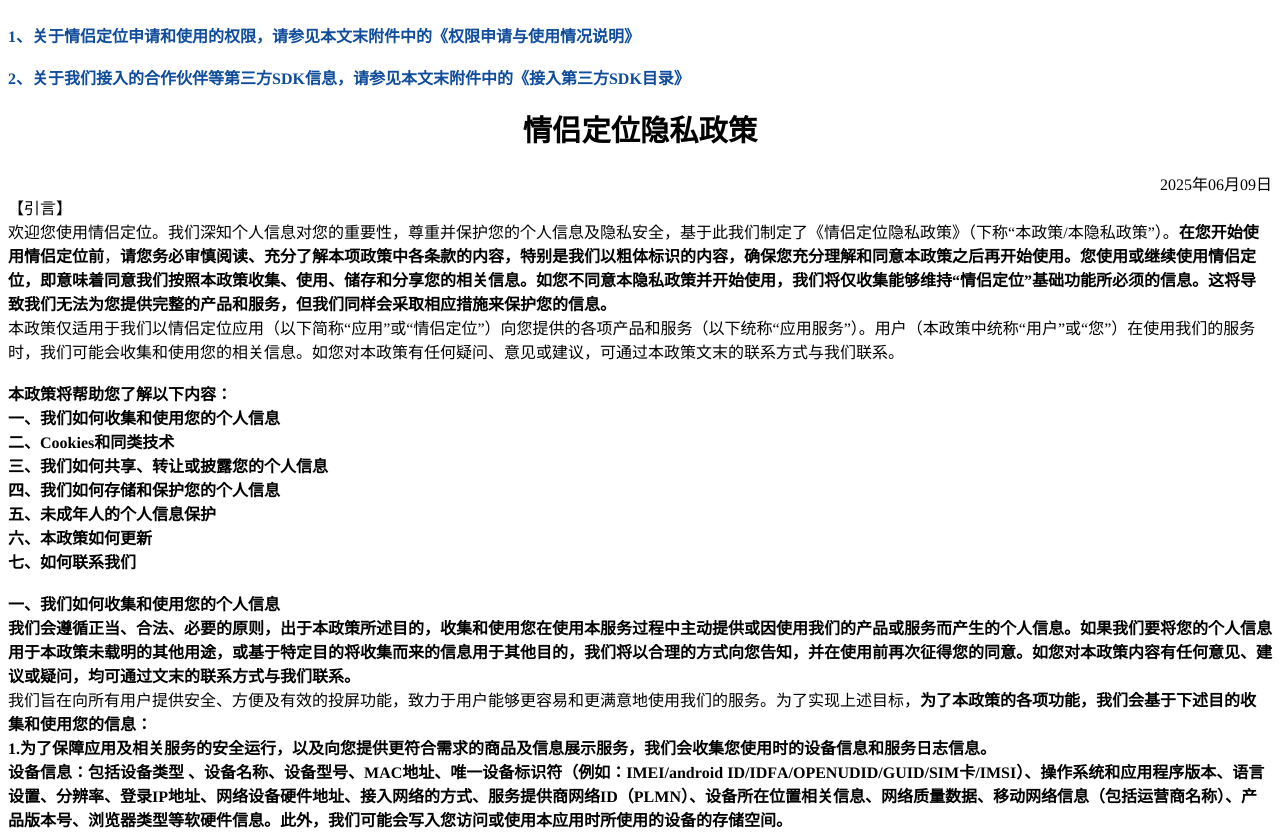
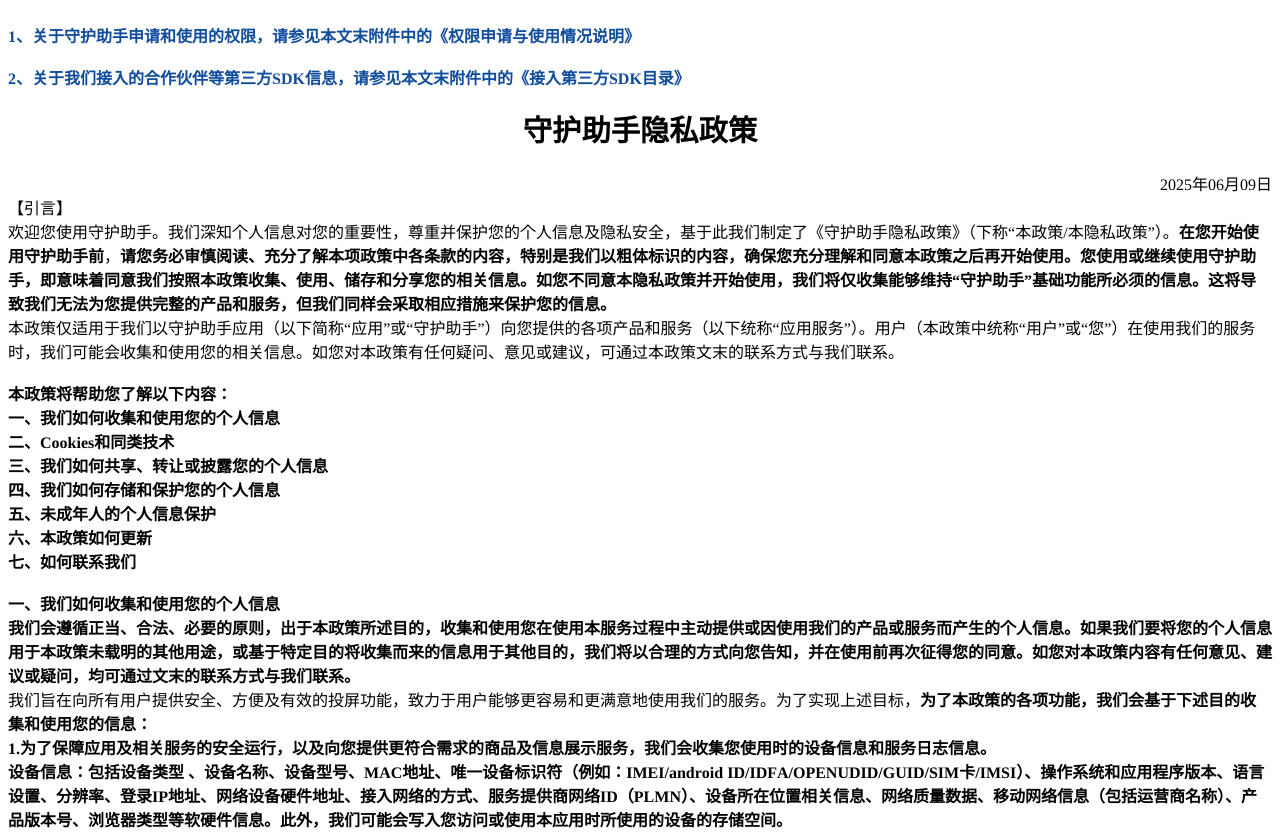
Before and after one commit to chxapp/chxapp.github.io, a plain HTML site: page Location/Location/PrivacyPolicy/zh.html in a window 1280 px wide. Shown: the top 832 px of the page. Drawn offline with Linux system fonts and the light colour scheme.

Commit message:
Update zh.html

```diff
--- a/Location/Location/PrivacyPolicy/zh.html
+++ b/Location/Location/PrivacyPolicy/zh.html
@@ -30,15 +30,15 @@
 <body>
 <p class="p1"><span class="s1"><br>
 </span></p>
-<p class="p2"><span class="s2"><b>1</b></span><span class="s1"><b>、关于</b></span><span class="s2"><b>情侣定位</b></span><span class="s1"><b>申请和使用的权限，请参见本文末附件中的《权限申请与使用情况说明》</b></span></p>
+<p class="p2"><span class="s2"><b>1</b></span><span class="s1"><b>、关于</b></span><span class="s2"><b>守护助手</b></span><span class="s1"><b>申请和使用的权限，请参见本文末附件中的《权限申请与使用情况说明》</b></span></p>
 <p class="p3"><span class="s1"><b> </b></span></p>
 <p class="p2"><span class="s2"><b>2</b></span><span class="s1"><b>、关于我们接入的合作伙伴等第三方</b></span><span class="s2"><b>SDK</b></span><span class="s1"><b>信息，请参见本文末附件中的《接入第三方</b></span><span class="s2"><b>SDK</b></span><span class="s1"><b>目录》</b></span></p>
 <p class="p4"><span class="s1"> </span></p>
-<h1 style="margin: 0.0px 0.0px 22.0px 0.0px; text-align: center; font: 29.3px Times; color: #000000; -webkit-text-stroke: #000000"><span class="s1"><b>情侣定位</b></span><span class="s3"><b>隐私政策</b></span></h1>
+<h1 style="margin: 0.0px 0.0px 22.0px 0.0px; text-align: center; font: 29.3px Times; color: #000000; -webkit-text-stroke: #000000"><span class="s1"><b>守护助手</b></span><span class="s3"><b>隐私政策</b></span></h1>
 <p class="p6"><span class="s1">2025</span><span class="s4">年</span><span class="s1">06</span><span class="s4">月</span><span class="s1">09</span><span class="s4">日</span></p>
 <p class="p7"><span class="s1">【引言】</span></p>
-<p class="p8"><span class="s1">欢迎您使用</span><span class="s2">情侣定位</span><span class="s1">。我们深知个人信息对您的重要性，尊重并保护您的个人信息及隐私安全，基于此我们制定了《</span><span class="s2">情侣定位</span><span class="s1">隐私政策》（下称</span><span class="s2">“</span><span class="s1">本政策</span><span class="s2">/</span><span class="s1">本隐私政策</span><span class="s2">”</span><span class="s1">）。<b>在您开始使用</b></span><span class="s2"><b>情侣定位</b></span><span class="s1"><b>前</b>，<b>请您务必审慎阅读、充分了解本项政策中各条款的内容，特别是我们以粗体标识的内容，确保您充分理解和同意本政策之后再开始使用。您使用或继续使用</b></span><span class="s2"><b>情侣定位</b></span><span class="s1"><b>，即意味着同意我们按照本政策收集、使用、储存和分享您的相关信息。如您不同意本隐私政策并开始使用，我们将仅收集能够维持</b></span><span class="s2"><b>“情侣定位”</b></span><span class="s1"><b>基础功能所必须的信息。这将导致我们无法为您提供完整的产品和服务，但我们同样会采取相应措施来保护您的信息。</b></span></p>
-<p class="p8"><span class="s1">本政策仅适用于我们以</span><span class="s2">情侣定位</span><span class="s1">应用（以下简称</span><span class="s2">“</span><span class="s1">应用</span><span class="s2">”</span><span class="s1">或</span><span class="s2">“情侣定位”</span><span class="s1">）向您提供的各项产品和服务（以下统称</span><span class="s2">“</span><span class="s1">应用服务</span><span class="s2">”</span><span class="s1">）。用户（本政策中统称</span><span class="s2">“</span><span class="s1">用户</span><span class="s2">”</span><span class="s1">或</span><span class="s2">“</span><span class="s1">您</span><span class="s2">”</span><span class="s1">）在使用我们的服务时，我们可能会收集和使用您的相关信息。如您对本政策有任何疑问、意见或建议，可通过本政策文末的联系方式与我们联系。</span></p>
+<p class="p8"><span class="s1">欢迎您使用</span><span class="s2">守护助手</span><span class="s1">。我们深知个人信息对您的重要性，尊重并保护您的个人信息及隐私安全，基于此我们制定了《</span><span class="s2">守护助手</span><span class="s1">隐私政策》（下称</span><span class="s2">“</span><span class="s1">本政策</span><span class="s2">/</span><span class="s1">本隐私政策</span><span class="s2">”</span><span class="s1">）。<b>在您开始使用</b></span><span class="s2"><b>守护助手</b></span><span class="s1"><b>前</b>，<b>请您务必审慎阅读、充分了解本项政策中各条款的内容，特别是我们以粗体标识的内容，确保您充分理解和同意本政策之后再开始使用。您使用或继续使用</b></span><span class="s2"><b>守护助手</b></span><span class="s1"><b>，即意味着同意我们按照本政策收集、使用、储存和分享您的相关信息。如您不同意本隐私政策并开始使用，我们将仅收集能够维持</b></span><span class="s2"><b>“守护助手”</b></span><span class="s1"><b>基础功能所必须的信息。这将导致我们无法为您提供完整的产品和服务，但我们同样会采取相应措施来保护您的信息。</b></span></p>
+<p class="p8"><span class="s1">本政策仅适用于我们以</span><span class="s2">守护助手</span><span class="s1">应用（以下简称</span><span class="s2">“</span><span class="s1">应用</span><span class="s2">”</span><span class="s1">或</span><span class="s2">“守护助手”</span><span class="s1">）向您提供的各项产品和服务（以下统称</span><span class="s2">“</span><span class="s1">应用服务</span><span class="s2">”</span><span class="s1">）。用户（本政策中统称</span><span class="s2">“</span><span class="s1">用户</span><span class="s2">”</span><span class="s1">或</span><span class="s2">“</span><span class="s1">您</span><span class="s2">”</span><span class="s1">）在使用我们的服务时，我们可能会收集和使用您的相关信息。如您对本政策有任何疑问、意见或建议，可通过本政策文末的联系方式与我们联系。</span></p>
 <p class="p4"><span class="s1"> </span></p>
 <p class="p8"><span class="s1"><b>本政策将帮助您了解以下内容：</b></span></p>
 <p class="p8"><span class="s1"><b>一、我们如何收集和使用您的个人信息</b></span></p>
@@ -138,14 +138,14 @@
 <p class="p8"><span class="s1"><b>六、本政策如何更新</b></span></p>
 <p class="p8"><span class="s1"><b>为给您提供更好的服务，我们的业务将不时更新和优化，本隐私政策也可能随之调整和更新，该等更新和修订构成本隐私政策的一部分并与本隐私政策具有同等效力。</b></span></p>
 <p class="p8"><span class="s1"><b>但未经您的明确同意，我们不会限制您按照本隐私政策所应享有的权利。我们将会通过在我们</b></span><span class="s2"><b>APP</b></span><span class="s1"><b>客户端、网站上发出更新版本或</b></span><span class="s2"><b>APP</b></span><span class="s1"><b>端推送通知或以其他适当方式提醒您相关内容的更新，以便您能及时了解本政策所做的任何变更。在前述情况下，您不同意我们修改后的隐私政策，您有权并应当立即停止使用我们的服务。若您继续使用我们的服务，即表示同意接受更新后的本政策并受之约束。</b></span></p>
-<p class="p8"><span class="s1">我们鼓励您在每次使用</span><span class="s2">情侣定位</span><span class="s1">时都查阅我们的隐私政策。</span></p>
+<p class="p8"><span class="s1">我们鼓励您在每次使用</span><span class="s2">守护助手</span><span class="s1">时都查阅我们的隐私政策。</span></p>
 <p class="p4"><span class="s1"><b> </b></span></p>
 <p class="p8"><span class="s1"><b>七、如何联系我们</b></span></p>
 <p class="p8"><span class="s1">如果您对本政策或个人信息相关事宜有任何投诉、疑问、意见或建议，均可通过发送邮件至</span><span class="s2">chxappdeveloper@outlook.com</span><span class="s1">的方式与我们联系。一般情况下，我们会在十五个工作日内给予您回复。</span></p>
 <p class="p4"><span class="s1"> </span></p>
 <p class="p4"><span class="s1"> </span></p>
-<p class="p2"><span class="s1"><b>附件一</b></span><span class="s2"><b> </b></span><span class="s1"><b>《</b></span><span class="s2"><b>情侣定位</b></span><span class="s1"><b>权限申请与使用情况说明》</b></span></p>
-<p class="p8"><span class="s2">1. </span><span class="s1">为保障</span><span class="s2">情侣定位</span><span class="s1">能实现与安全稳定运行之目的，我们将根据实际业务场景，申请或使用操作系统的相关权限；</span></p>
+<p class="p2"><span class="s1"><b>附件一</b></span><span class="s2"><b> </b></span><span class="s1"><b>《</b></span><span class="s2"><b>守护助手</b></span><span class="s1"><b>权限申请与使用情况说明》</b></span></p>
+<p class="p8"><span class="s2">1. </span><span class="s1">为保障</span><span class="s2">守护助手</span><span class="s1">能实现与安全稳定运行之目的，我们将根据实际业务场景，申请或使用操作系统的相关权限；</span></p>
 <p class="p8"><span class="s2">2. </span><span class="s1">为保障您的知情权，我们通过下列列表将产品可能申请、使用的相关操作系统权限进行展示，您可以根据实际需要对相关权限进行管理；</span></p>
 <p class="p8"><span class="s2">3. </span><span class="s1">根据产品的升级，申请、使用权限的类型与目的会根据产品功能有所变动，我们将及时根据这些变动对列表进行调整，以确保您及时获悉权限的申请与使用情况；</span></p>
 <p class="p8"><span class="s2">4. </span><span class="s1">请您知悉，我们为业务与产品的功能与安全需要，将基于实际业务场景考虑使用第三方</span><span class="s2">SDK</span><span class="s1">，这些第三方也会申请或使用相关操作系统权限；</span></p>
@@ -179,8 +179,8 @@
 <p class="p4"><span class="s1"> </span></p>
 <p class="p4"><span class="s1"> </span></p>
 <p class="p4"><span class="s1"> </span></p>
-<p class="p2"><span class="s1"><b>附件二</b></span><span class="s2"><b> </b></span><span class="s1"><b>《</b></span><span class="s2"><b>情侣定位</b></span><span class="s1"><b>接入第三方</b></span><span class="s2"><b>SDK</b></span><span class="s1"><b>目录》</b></span></p>
-<p class="p8"><span class="s1">为保</span><span class="s2">情侣定位</span><span class="s1">相关功能的实现与应用安全稳定的运行，我们将根据实际业务场景需要，接入由第三方提供的软件开发包（</span><span class="s2">SDK</span><span class="s1">）实现相关目的。</span></p>
+<p class="p2"><span class="s1"><b>附件二</b></span><span class="s2"><b> </b></span><span class="s1"><b>《</b></span><span class="s2"><b>守护助手</b></span><span class="s1"><b>接入第三方</b></span><span class="s2"><b>SDK</b></span><span class="s1"><b>目录》</b></span></p>
+<p class="p8"><span class="s1">为保</span><span class="s2">守护助手</span><span class="s1">相关功能的实现与应用安全稳定的运行，我们将根据实际业务场景需要，接入由第三方提供的软件开发包（</span><span class="s2">SDK</span><span class="s1">）实现相关目的。</span></p>
 <p class="p8"><span class="s1">我们会对合作方获取信息的软件工具开发包（</span><span class="s2">SDK</span><span class="s1">）进行严格的安全监测，以保护数据安全。</span></p>
 <p class="p8"><span class="s1">我们对接入的相关第三方</span><span class="s2">SDK</span><span class="s1">在目录中列明。</span></p>
 <p class="p8"><span class="s1">请注意，第三方</span><span class="s2">SDK</span><span class="s1">可能因为其版本升级、策略调整等原因导致数据处理类型存在一定变化，请以其公式的官方说明为准。</span></p>
```
